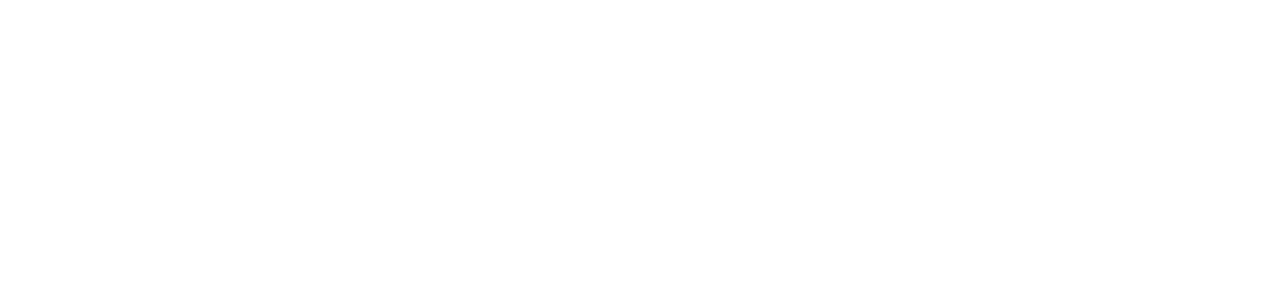
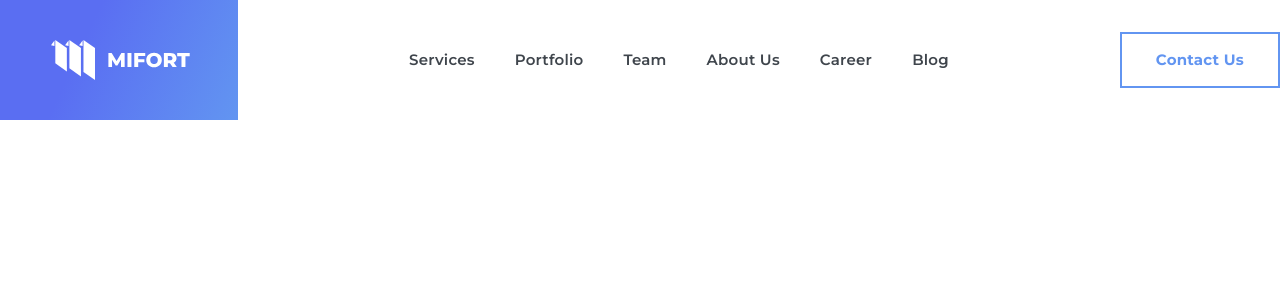
Before and after one commit to Aliaksandra-Leanovich/project-calculator, a React (Create React App) app: page / in a window 1280 px wide. Shown: the top 300 px of the page. Built offline with nearby package versions, Linux system fonts and the light colour scheme.

Commit message:
feat: add header

```diff
--- a/package.json
+++ b/package.json
@@ -3,6 +3,7 @@
   "version": "0.1.0",
   "private": true,
   "dependencies": {
+    "@emotion/react": "^11.10.6",
     "@emotion/styled": "^11.10.6",
     "@testing-library/jest-dom": "^5.16.5",
     "@testing-library/react": "^13.4.0",
--- a/public/index.html
+++ b/public/index.html
@@ -8,8 +8,13 @@
       name="description"
       content="Web site created using create-react-app"
     />
-
-    <title>React App</title>
+    <link rel="preconnect" href="https://fonts.googleapis.com" />
+    <link rel="preconnect" href="https://fonts.gstatic.com" crossorigin />
+    <link
+      href="https://fonts.googleapis.com/css2?family=Montserrat:ital,wght@0,100;0,200;0,300;0,400;0,500;0,600;0,700;0,800;1,100;1,200;1,300;1,400;1,500;1,600;1,700;1,800&display=swap"
+      rel="stylesheet"
+    />
+    <title>MIFORT</title>
   </head>
   <body>
     <noscript>You need to enable JavaScript to run this app.</noscript>
--- a/src/App.tsx
+++ b/src/App.tsx
@@ -1,5 +1,11 @@
+import { Header } from "./components/Header/Header";
+
 function App() {
-  return <div className="App"></div>;
+  return (
+    <div className="App">
+      <Header />
+    </div>
+  );
 }
 
 export default App;
--- /dev/null
+++ b/src/components/Header/Header.tsx
@@ -0,0 +1,26 @@
+import React from "react";
+import {
+  ButtonSC,
+  ContainerSC,
+  LogoContainerSC,
+  StyledHeaderSC,
+  WrapperSC,
+} from "./style";
+import Logo from "../../assets/logo.svg";
+import { Navigation } from "../Navigation/Navigation";
+
+export const Header = () => {
+  return (
+    <StyledHeaderSC>
+      <WrapperSC>
+        <ContainerSC>
+          <LogoContainerSC href="#">
+            <img src={Logo} alt="MIFORT" />
+          </LogoContainerSC>
+          <Navigation />
+          <ButtonSC href="#">Contact Us</ButtonSC>
+        </ContainerSC>
+      </WrapperSC>
+    </StyledHeaderSC>
+  );
+};
--- /dev/null
+++ b/src/components/Header/style.ts
@@ -0,0 +1,33 @@
+import styled from "@emotion/styled";
+
+export const StyledHeaderSC = styled.header`
+  width: 100%;
+  margin-bottom: 25px;
+`;
+
+export const WrapperSC = styled.div`
+  width: 100%;
+  max-width: 1400px;
+  margin: 0 auto;
+`;
+
+export const ContainerSC = styled.div`
+  display: flex;
+  justify-content: space-between;
+  align-items: center;
+`;
+
+export const LogoContainerSC = styled.a`
+  max-width: 238px;
+  cursor: pointer;
+`;
+
+export const ButtonSC = styled.a`
+  border: 2px solid #6295f1;
+  font-weight: 700;
+  font-size: 15px;
+  line-height: 18px;
+  letter-spacing: 0.015em;
+  color: #6295f1;
+  padding: 17px 34px;
+`;
--- /dev/null
+++ b/src/components/Navigation/Navigation.tsx
@@ -0,0 +1,14 @@
+import { LinkSC, StyledNavigationSC } from "./style";
+
+export const Navigation = () => {
+  return (
+    <StyledNavigationSC>
+      <LinkSC href="#">Services</LinkSC>
+      <LinkSC href="#">Portfolio</LinkSC>
+      <LinkSC href="#">Team</LinkSC>
+      <LinkSC href="#">About Us</LinkSC>
+      <LinkSC href="#">Career</LinkSC>
+      <LinkSC href="#">Blog</LinkSC>
+    </StyledNavigationSC>
+  );
+};
--- /dev/null
+++ b/src/components/Navigation/style.ts
@@ -0,0 +1,22 @@
+import styled from "@emotion/styled";
+
+export const StyledNavigationSC = styled.nav`
+  display: flex;
+  column-gap: 40px;
+`;
+
+export const LinksContainerSC = styled.div`
+  display: flex;
+  column-gap: 40px;
+`;
+
+export const LinkSC = styled.a`
+  font-family: "Montserrat";
+  font-style: normal;
+  font-weight: 600;
+  font-size: 15px;
+  line-height: 18px;
+  letter-spacing: 0.015em;
+
+  color: #3f454c;
+`;
--- a/src/index.tsx
+++ b/src/index.tsx
@@ -1,6 +1,7 @@
 import React from "react";
 import ReactDOM from "react-dom/client";
 import App from "./App";
+import "./styles/global.css";
 
 const root = ReactDOM.createRoot(
   document.getElementById("root") as HTMLElement
--- /dev/null
+++ b/src/styles/global.css
@@ -0,0 +1,68 @@
+* {
+  margin: 0;
+  padding: 0;
+  box-sizing: border-box;
+}
+
+html,
+body {
+  height: 100%;
+  height: 100%;
+}
+
+html {
+  scroll-behavior: smooth;
+}
+
+body {
+  line-height: 1.5;
+  background-repeat: no-repeat;
+}
+
+a {
+  text-decoration: none;
+  color: inherit;
+  cursor: pointer;
+}
+
+img,
+picture,
+video,
+canvas,
+svg {
+  display: block;
+  max-width: 100%;
+  height: auto;
+}
+
+h1,
+h2,
+h3,
+h4,
+h5,
+h6 {
+  overflow-wrap: break-word;
+  font-family: "Montserrat", sans-serif;
+}
+
+p,
+a,
+button {
+  font-family: "Montserrat", sans-serif;
+}
+
+button {
+  border: 0;
+  background: none;
+  cursor: pointer;
+  outline: none;
+}
+
+ul,
+ol {
+  list-style: none;
+}
+
+input {
+  border: none;
+}
```
Also changed, not shown: src/assets/logo.svg (added), 1 other file (tests, documents, lock files or other folders).
